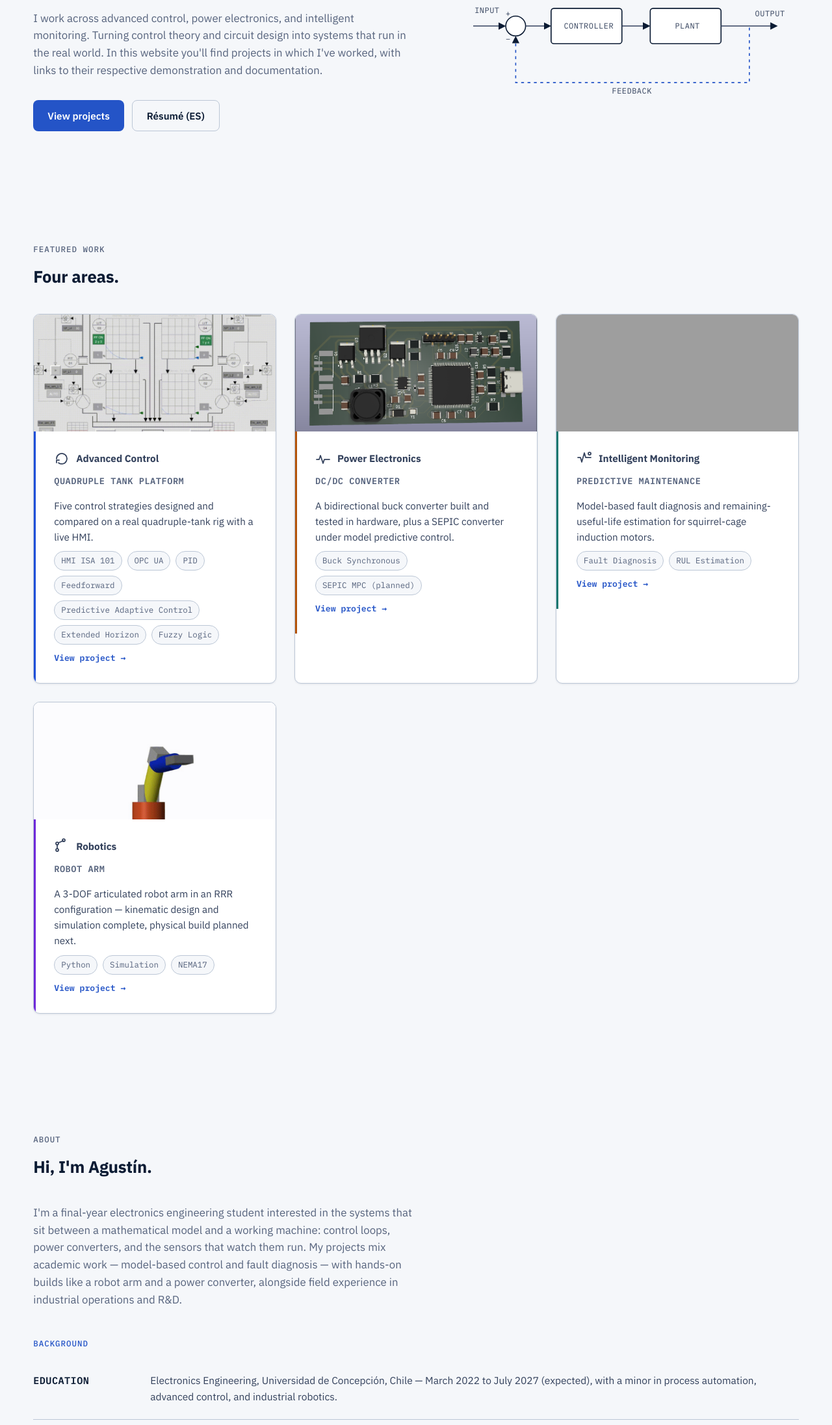
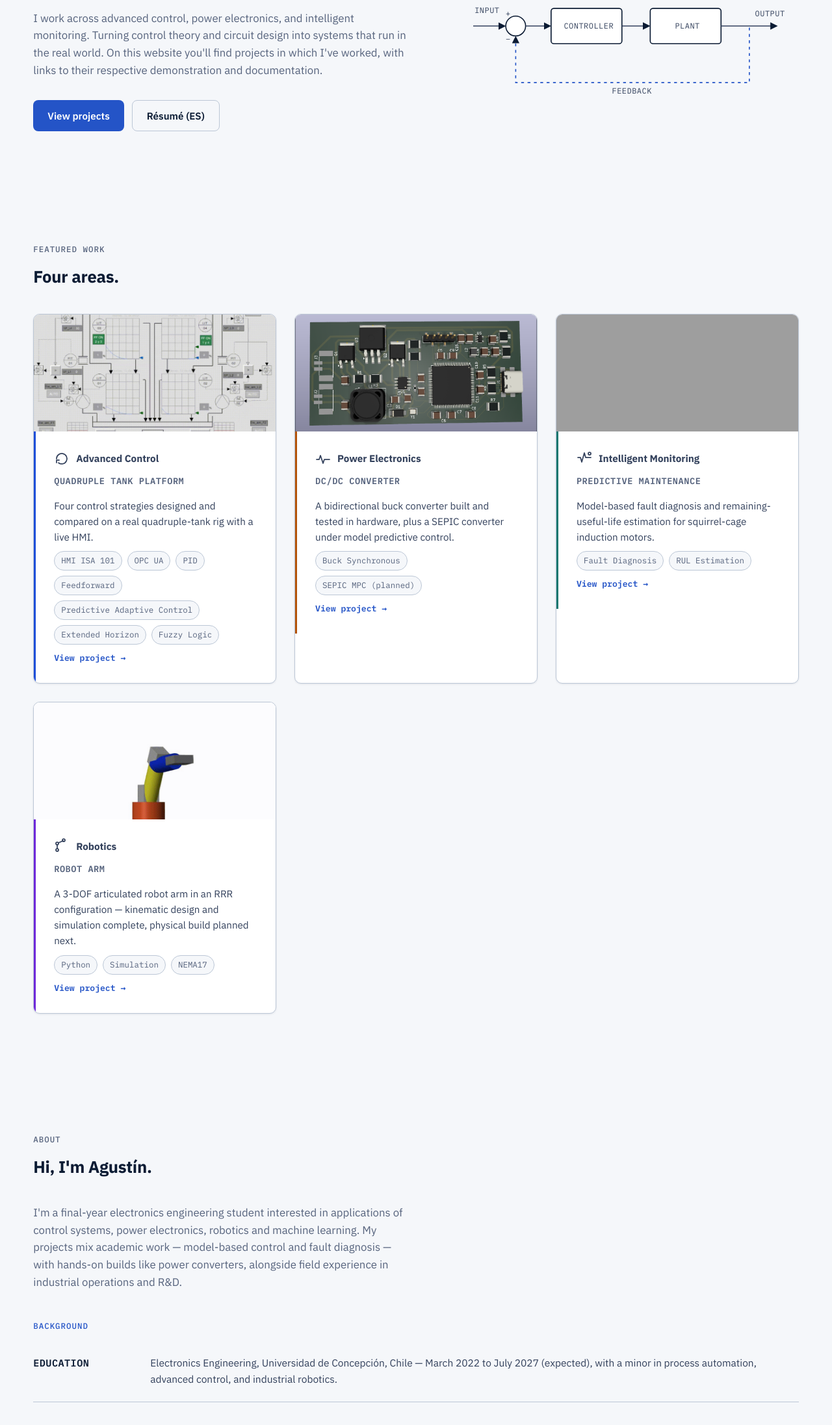
Before and after one commit to aguscsc/aguscsc.github.io, a plain HTML site: page index.html in a window 1280 px wide. Shown: the part 277-2470 px from the top of the page at 65% size. Drawn offline with Linux system fonts and the light colour scheme; grey boxes are pictures that could not be loaded.

Commit message:
small changes

```diff
--- a/css/styles.css
+++ b/css/styles.css
@@ -417,6 +417,11 @@ a:hover {
   border-style: dashed;
 }
 
+.badge-progress {
+  color: var(--accent);
+  border-style: solid;
+}
+
 /* ---------------------------------------------------------------
    Featured project cards (home + projects hub)
 ------------------------------------------------------------------ */
@@ -617,7 +622,8 @@ figure.figure figcaption {
   margin-bottom: 14px;
 }
 
-.subproject h3 .badge {
+.subproject h3 .badge,
+.project-card h3 .badge {
   margin-left: 10px;
   vertical-align: middle;
   text-transform: none;
--- a/index.html
+++ b/index.html
@@ -28,7 +28,7 @@
           I work across advanced control, power electronics, and intelligent
           monitoring. Turning control theory and circuit design into systems
           that run in the real world.
-          In this website you'll find projects in which I've worked, with links to their respective demonstration and
+          On this website you'll find projects in which I've worked, with links to their respective demonstration and
           documentation.
         </p>
         <div class="hero-actions">
@@ -84,7 +84,7 @@
           <div class="card-body">
             <p class="card-category"><span data-icon="control"></span>Advanced Control</p>
             <h3>Quadruple Tank Platform</h3>
-            <p>Five control strategies designed and compared on a real quadruple-tank rig with a live HMI.</p>
+            <p>Four control strategies designed and compared on a real quadruple-tank rig with a live HMI.</p>
             <div class="tag-row">
               <span class="tag">HMI ISA 101</span><span class="tag">OPC UA</span><span class="tag">PID</span><span
                 class="tag">Feedforward</span><span class="tag">Predictive Adaptive Control</span><span
@@ -135,7 +135,8 @@
           <div class="card-body">
             <p class="card-category"><span data-icon="robotics"></span>Robotics</p>
             <h3>Robot Arm</h3>
-            <p>A 3-DOF articulated robot arm in an RRR configuration — kinematic design and simulation complete, physical build planned next.</p>
+            <p>A 3-DOF articulated robot arm in an RRR configuration — kinematic design and simulation complete,
+              physical build planned next.</p>
             <div class="tag-row">
               <span class="tag">Python</span><span class="tag">Simulation</span><span class="tag">NEMA17</span>
             </div>
@@ -151,19 +152,19 @@
         <h2>Hi, I'm Agustín.</h2>
       </div>
       <p class="hero-text">
-        I'm a final-year electronics engineering student interested in the
-        systems that sit between a mathematical model and a working machine:
-        control loops, power converters, and the sensors that watch them run.
+        I'm a final-year electronics engineering student interested in applications of control systems, power
+        electronics, robotics and machine learning.
         My projects mix academic work — model-based control and fault
-        diagnosis — with hands-on builds like a robot arm and a power
-        converter, alongside field experience in industrial operations and R&D.
+        diagnosis — with hands-on builds like power
+        converters, alongside field experience in industrial operations and R&D.
       </p>
 
       <p class="eyebrow" style="margin-top: 44px;">Background</p>
       <div class="subsection-list">
         <div class="subsection">
           <h3>Education</h3>
-          <p>Electronics Engineering, Universidad de Concepción, Chile — March 2022 to July 2027 (expected), with a minor in process automation, advanced control, and industrial robotics.</p>
+          <p>Electronics Engineering, Universidad de Concepción, Chile — March 2022 to July 2027 (expected), with a
+            minor in process automation, advanced control, and industrial robotics.</p>
         </div>
         <div class="subsection">
           <h3>Experience</h3>
@@ -171,17 +172,21 @@
             <div class="timeline-item">
               <p class="timeline-meta">Jan – Feb 2026 · Concepción, Chile</p>
               <h4>R&D Intern — R9 Ingeniería</h4>
-              <p>Developed signal-processing algorithms for vibration and luminance measurement over portable IoT/smartphone instrumentation. Recompressed an acoustic classification model with TensorFlow Lite, cutting its memory footprint 94% (2.5 GB → 140 MB) for resource-constrained hardware.</p>
+              <p>Developed signal-processing algorithms for vibration and luminance measurement over portable
+                IoT/smartphone instrumentation. Recompressed an acoustic classification model with TensorFlow Lite,
+                cutting its memory footprint 94% (2.5 GB → 140 MB) for resource-constrained hardware.</p>
             </div>
             <div class="timeline-item">
               <p class="timeline-meta">Dec 2023 – Dec 2025 · Los Ángeles, Chile</p>
               <h4>Operations Supervisor — Agroplant</h4>
-              <p>Supervised field crews of 30+ during peak demand, meeting 100% of production targets under a zero-accidents safety protocol across 12-hour shift rotations.</p>
+              <p>Supervised field crews of 30+ during peak demand, meeting 100% of production targets under a
+                zero-accidents safety protocol across 12-hour shift rotations.</p>
             </div>
             <div class="timeline-item">
               <p class="timeline-meta">Feb – Mar 2024 · Los Ángeles, Chile</p>
               <h4>Engineer-in-Training — PW Ingeniería</h4>
-              <p>Audited and updated single-line diagrams (SLDs) and technical documentation for high-voltage substations, ensuring regulatory compliance.</p>
+              <p>Audited and updated single-line diagrams (SLDs) and technical documentation for high-voltage
+                substations, ensuring regulatory compliance.</p>
             </div>
           </div>
         </div>
@@ -190,11 +195,13 @@
       <div class="focus-list">
         <div class="focus-item cat-control">
           <h4>Advanced Control</h4>
-          <p>Designing and comparing control strategies — from classical PID to robust and predictive methods — on real plants.</p>
+          <p>Designing and comparing control strategies — from classical PID to robust and predictive methods — on real
+            plants.</p>
         </div>
         <div class="focus-item cat-power">
           <h4>Power Electronics</h4>
-          <p>Building and controlling DC/DC converters, from hardware design to the control loop that regulates them.</p>
+          <p>Building and controlling DC/DC converters, from hardware design to the control loop that regulates them.
+          </p>
         </div>
         <div class="focus-item cat-monitoring">
           <h4>Intelligent Monitoring</h4>
@@ -239,7 +246,7 @@
           <p>A personal project developing a Wordle-solving bot.</p>
           <a href="https://github.com/aguscsc/Wordlebot" target="_blank" rel="noopener">Code →</a>
         </div>
-<div class="side-card">
+        <div class="side-card">
           <h4>Summarizer</h4>
           <p>Academic audio-to-text tool for annotating lectures and summarizing lengthy recordings.</p>
           <a href="https://github.com/aguscsc/Summarizer" target="_blank" rel="noopener">Code →</a>
```
Also changed, not shown: projects/index.html (+2 -2 lines), projects/predictive-maintenance.html (+1 -0 lines).
